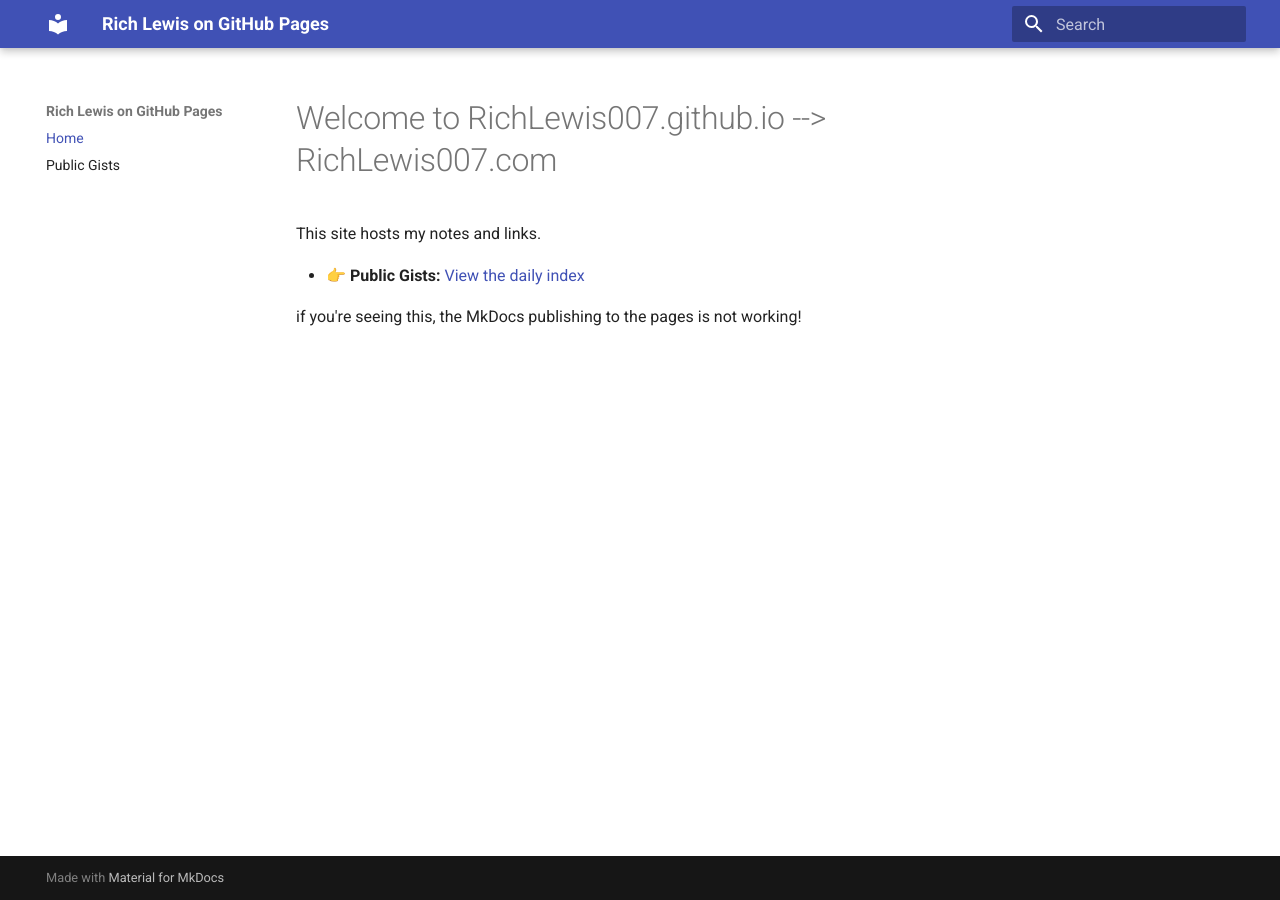
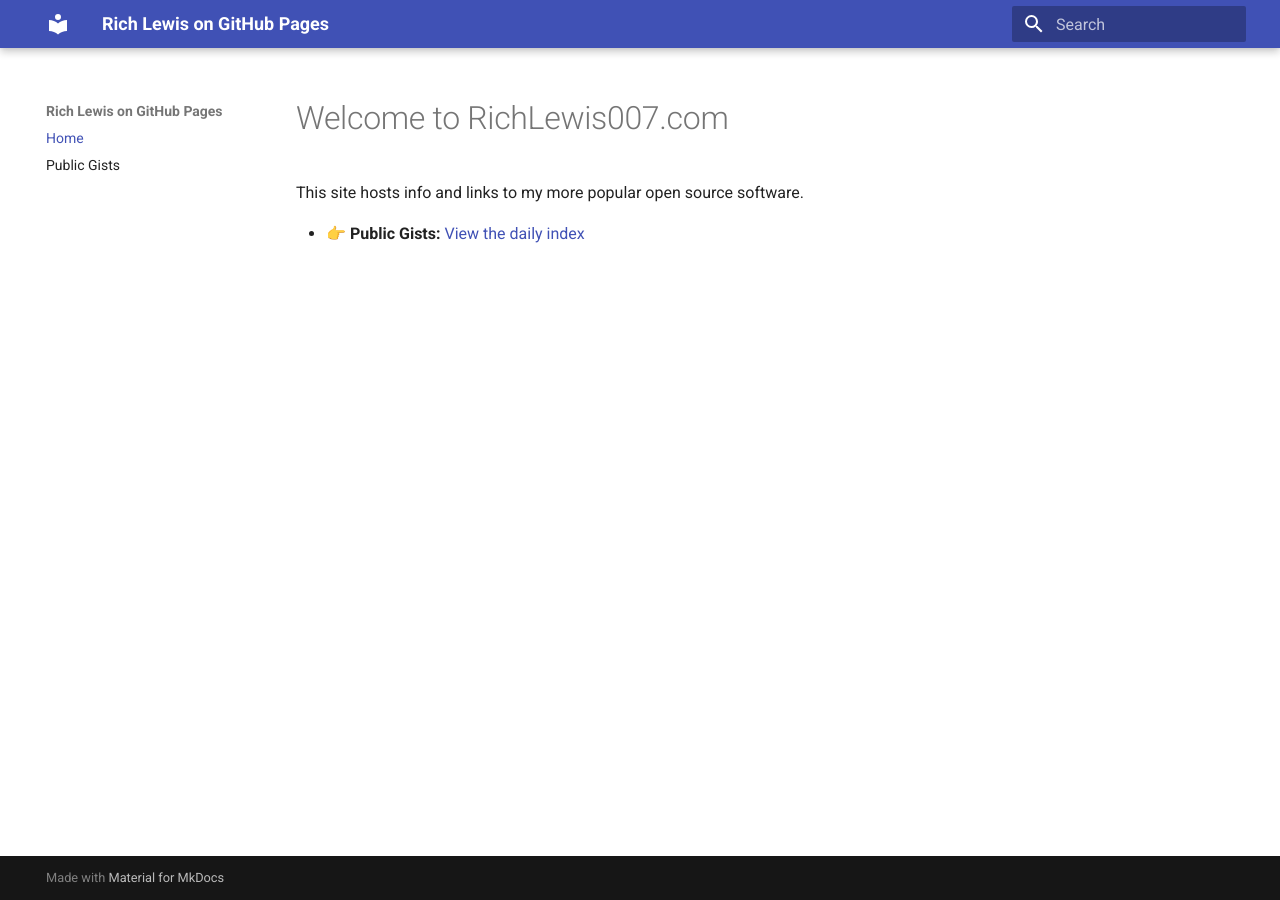
Before and after one commit to RichLewis007/RichLewis007.github.io, an MkDocs documentation site: the page built from docs/index.md, in a window 1280 px wide. Built offline with MkDocs 1.6.1 and Material for MkDocs 9.7.7, drawn with Linux system fonts in a browser that asks for light colours.

Commit message:
Update index.md

```diff
--- a/docs/index.md
+++ b/docs/index.md
@@ -1,7 +1,5 @@
-# Welcome to RichLewis007.github.io --> RichLewis007.com
+# Welcome to RichLewis007.com
 
-This site hosts my notes and links.
+This site hosts info and links to my more popular open source software.
 
 - 👉 **Public Gists:** [View the daily index](/Public-Gists-from-Rich-Lewis/)
-
-if you're seeing this, the MkDocs publishing to the pages is not working!
```
